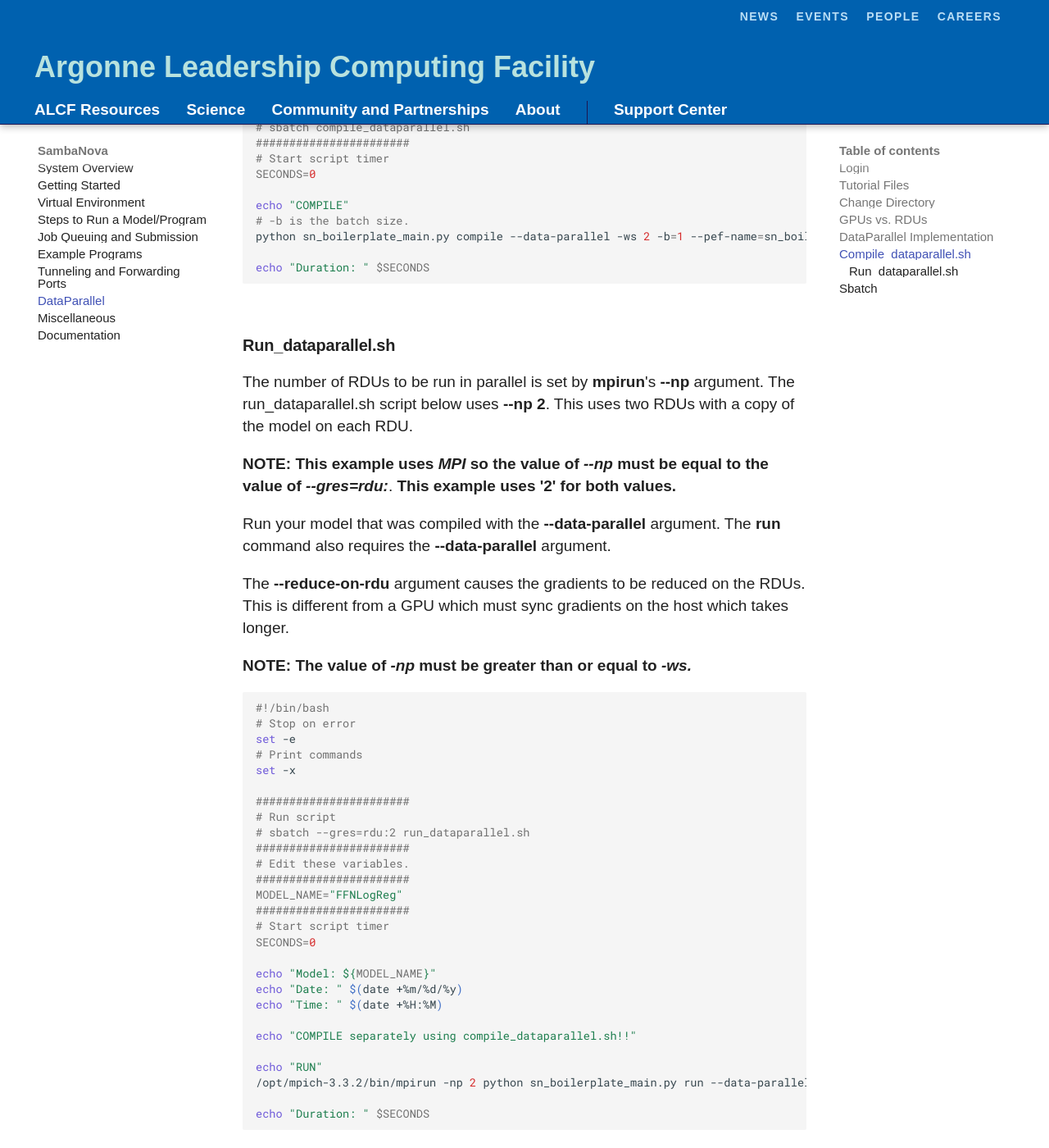
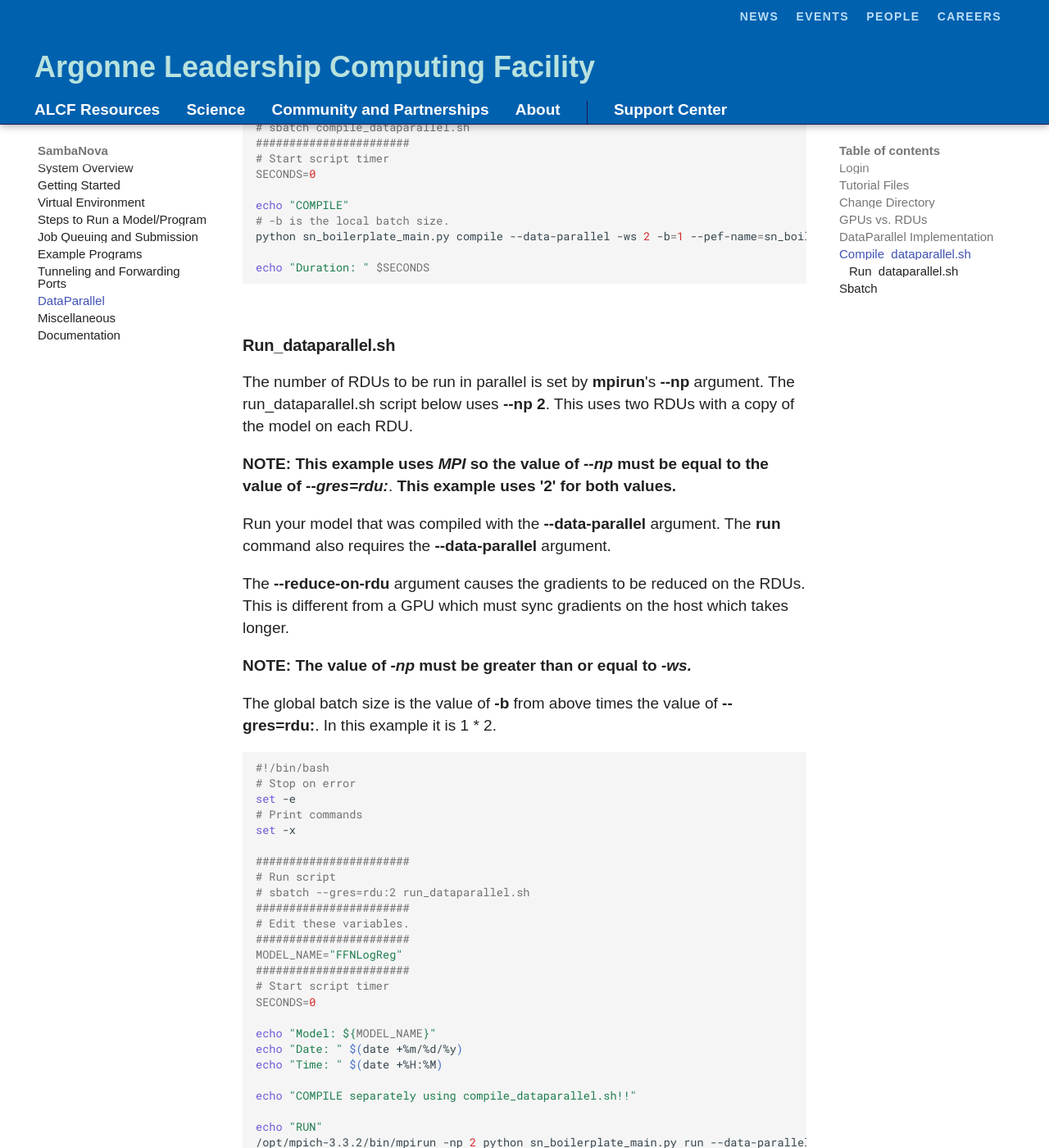
Before and after one commit to argonne-lcf/ai-testbed-userdocs, an MkDocs documentation site: the page built from docs/sambanova/DataParallel.md, in a window 1280 px wide and 1400 px high, scrolled down 1923 px. Shown: the whole window at 82% size. Built offline with MkDocs 1.6.1 and Material for MkDocs 9.7.7, drawn with Linux system fonts in a browser that asks for light colours; some web fonts are replaced; comment, search, counter and statistics services are not loaded.

Commit message:
Added global batch size definition to DataParallel.md.

````diff
--- a/docs/sambanova/DataParallel.md
+++ b/docs/sambanova/DataParallel.md
@@ -44,11 +44,9 @@
 
 A model must be compiled with the **--data-parallel** argument to run as DataParallel.
 
-The **ws** argument is an abbreviation of **workspace**. Setting it to '2',
+The **ws** argument is an abbreviation of **world size**. Setting it to '2',
 makes the compiler aware of using multiple workspaces and hence creates a pef file
 that can be run on multiple RDUs in parallel.
-
-
 
 The OMP_NUM_THREADS environment variable sets the number of threads to use for parallel
 regions. The value of this environment variable must be a list of positive integer values.
@@ -68,7 +66,7 @@
 SECONDS=0
 
 echo "COMPILE"
-# -b is the batch size.
+# -b is the local batch size.
 python sn_boilerplate_main.py compile --data-parallel -ws 2 -b=1 --pef-name=sn_boilerplate --output-folder="pef"
 
 echo "Duration: " $SECONDS
@@ -91,6 +89,9 @@
 This is different from a GPU which must sync gradients on the host which takes longer.
 
 **NOTE: The value of** ***-np*** **must be greater than or equal to** ***-ws.***
+
+The global batch size is the value of **-b** from above times
+the value of **--gres=rdu:**.  In this example it is 1 * 2.
 
 ```bash
 #!/bin/bash
````
